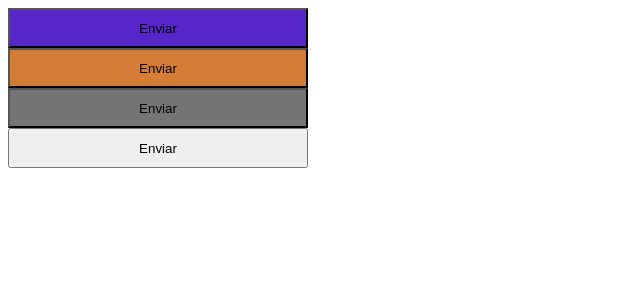
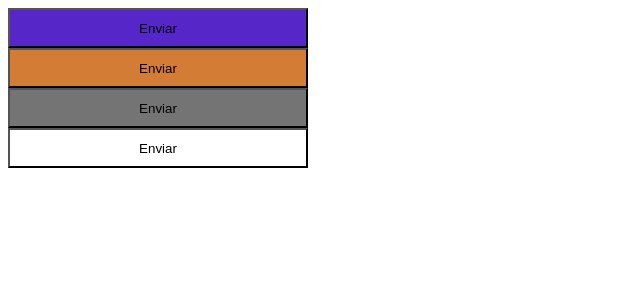
Before and after one commit to augustolr06/Ignite-Timer, a React (Vite) app: page / in a window 1280 px wide. Shown: the top 300 px of the page, without its empty margins (0-640 px from the left). Built offline with nearby package versions, Linux system fonts and the light colour scheme.

Commit message:
fix: return of background-color else condition

```diff
--- a/src/Components/Button/Button.styles.ts
+++ b/src/Components/Button/Button.styles.ts
@@ -17,6 +17,6 @@ export const ButtonContainer = styled.button<ButtonContainerProps>`
     if (props.variant === "primary") return props.theme.primary;
     else if (props.variant === "secondary") return props.theme.secondary;
     else if (props.variant === "neutral") return props.theme.neutral;
-    else return 'none';
+    else return 'unset';
   }};
 `
```
